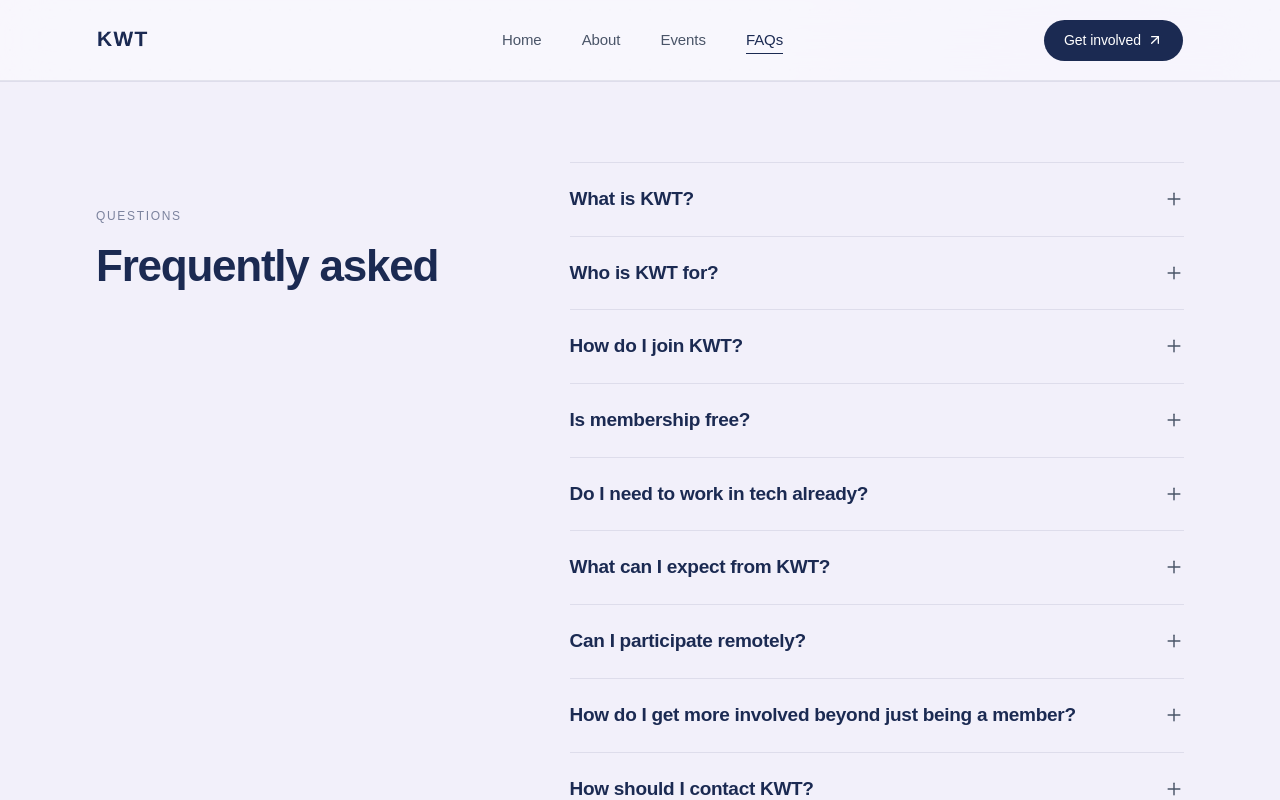
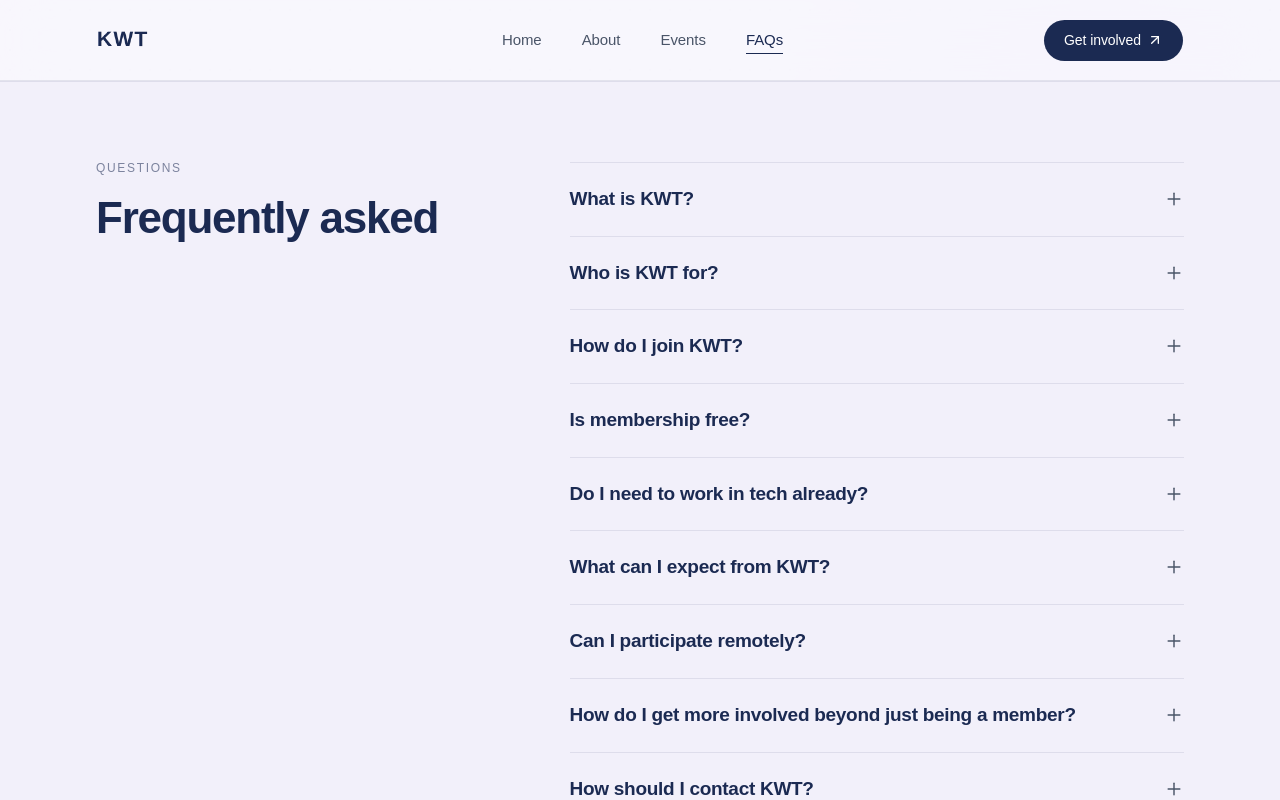
Before and after one commit to zulaikhamir/KWT-website, a React (Vite) app: page /faq in a window 1280 px wide. Shown: the top 800 px of the page. Built offline with nearby package versions, Linux system fonts and the light colour scheme.

Commit message:
feat(ui): add sticky section headings

```diff
--- a/src/components/sections/about/MissionVision.tsx
+++ b/src/components/sections/about/MissionVision.tsx
@@ -19,7 +19,14 @@ export default function MissionVision() {
   return (
     <SectionWrapper id="mission-vision" tone="surface" divided>
       <div ref={ref} className="grid gap-x-16 gap-y-10 lg:grid-cols-[0.8fr_1.2fr]">
-        <h2 className="heading kwt-reveal">Mission &amp; vision</h2>
+        {/* Left column flows with the section; only the inner block is sticky,
+            so the heading rides the page scroll, holds below the navbar while
+            the statements scroll past, then leaves with the section. */}
+        <div>
+          <div className="kwt-reveal lg:sticky lg:top-32">
+            <h2 className="heading">Mission &amp; vision</h2>
+          </div>
+        </div>
 
         <div className="divide-y divide-hairline border-y border-hairline kwt-reveal kwt-stagger-2">
           {statements.map((statement) => (
--- a/src/components/sections/get-involved/FAQ.tsx
+++ b/src/components/sections/get-involved/FAQ.tsx
@@ -76,9 +76,14 @@ export default function FAQ() {
   return (
     <SectionWrapper id="faq" tone="surface" divided>
       <div className="grid gap-x-16 gap-y-10 lg:grid-cols-[0.8fr_1.2fr]">
-        <div className="lg:sticky lg:top-32 lg:self-start">
-          <p className="eyebrow">Questions</p>
-          <h2 className="heading mt-5">Frequently asked</h2>
+        {/* Left column flows with the section; only the inner block is sticky,
+            so the heading rides the page scroll, holds below the navbar while
+            the questions scroll past, then leaves with the section. */}
+        <div>
+          <div className="lg:sticky lg:top-32">
+            <p className="eyebrow">Questions</p>
+            <h2 className="heading mt-5">Frequently asked</h2>
+          </div>
         </div>
 
         <dl className="divide-y divide-hairline border-y border-hairline">
--- a/src/components/shared/SectionWrapper.tsx
+++ b/src/components/shared/SectionWrapper.tsx
@@ -29,7 +29,7 @@ export default function SectionWrapper({
     <section
   id={id}
   className={cn(
-    "w-full overflow-x-hidden",   // ← add overflow-x-hidden here
+    "w-full overflow-x-clip",   // clip, not hidden, so sticky descendants aren't trapped in a scroll container
     tone === "surface" && "bg-[var(--color-bg-surface)]",
     divided && "border-t border-hairline"
   )}
```
